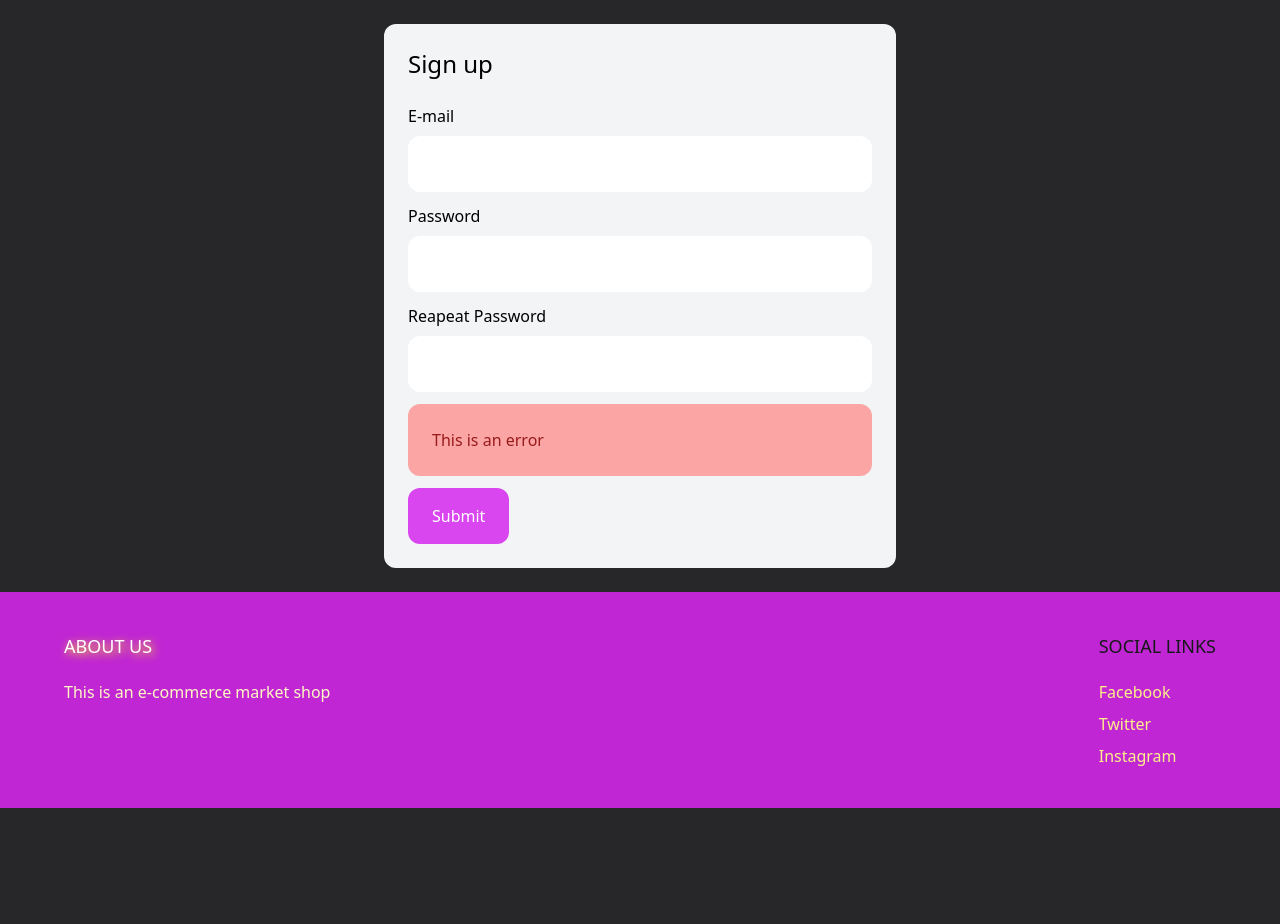
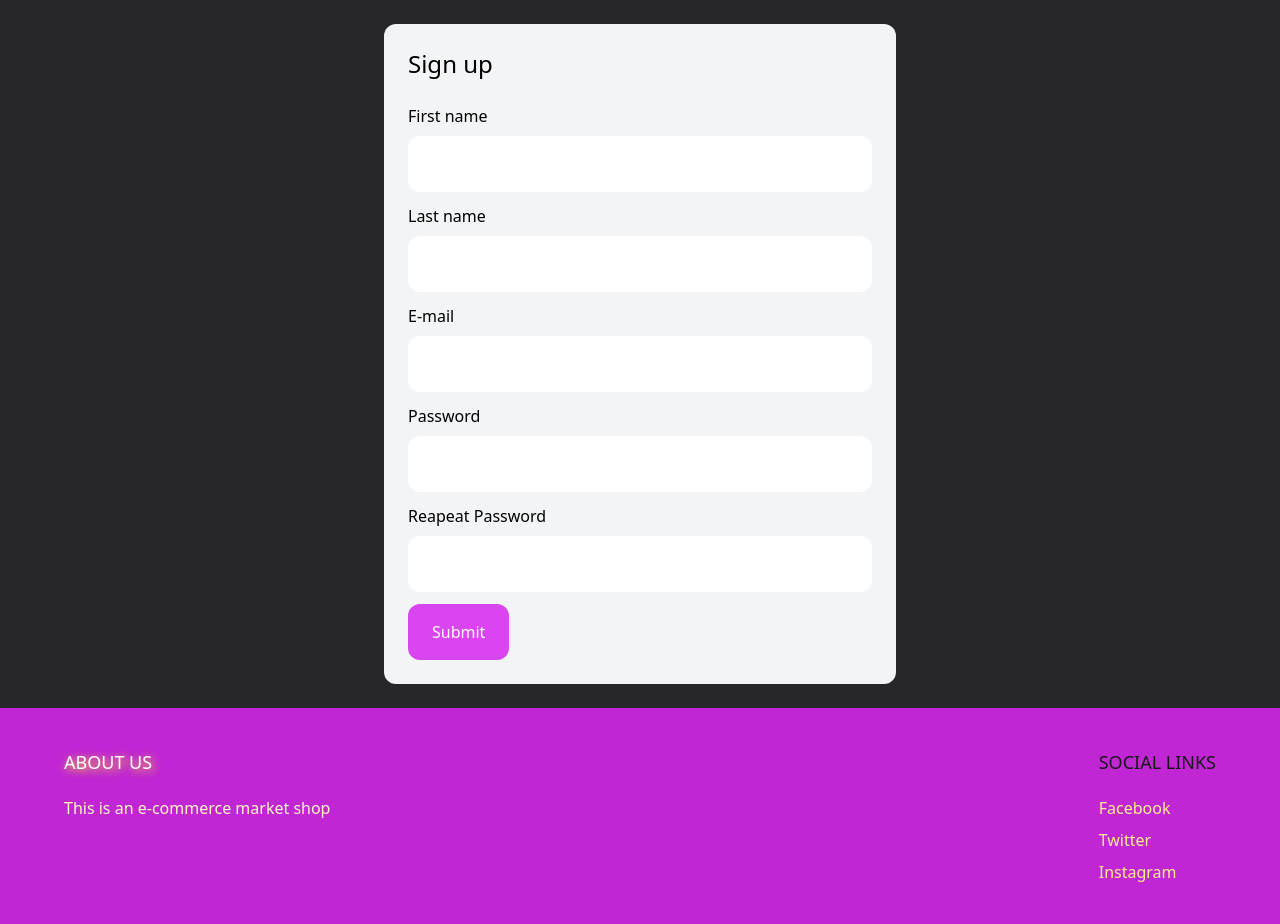
Before and after one commit to julialaska/E-commerce-website, a Django app: template eccomerce_website/websiteapp/templates/website_app/signup.html in a window 1280 px wide. Shown: the part 77-1001 px from the top of the page. Before the commit the page ends 885 px from the top, so only its background shows below. Run offline with Django 4.2, Linux system fonts and the light colour scheme; the template is opened without the code that fills it, so the values that code supplies are empty; some libraries are stand-ins or nearby versions.

Commit message:
signup form

```diff
--- a/eccomerce_website/websiteapp/templates/website_app/signup.html
+++ b/eccomerce_website/websiteapp/templates/website_app/signup.html
@@ -7,20 +7,33 @@
 
         <form method="post" action="." class="space-y-3">
             <div>
+                <label>First name</label>
+                <input type="text" name="first_name" class="w-full mt-2 py-4 px-6 bg-white rounded-xl">
+            </div>
+            <div>
+                <label>Last name</label>
+                <input type="text" name="last_name" class="w-full mt-2 py-4 px-6 bg-white rounded-xl">
+            </div>
+            <div>
                 <label>E-mail</label>
-                <input type="email" class="w-full mt-2 py-4 px-6 bg-white rounded-xl">
+                <input type="email" name="email" class="w-full mt-2 py-4 px-6 bg-white rounded-xl">
             </div>
             <div>
                 <label>Password</label>
-                <input type="password" class="w-full mt-2 py-4 px-6 bg-white rounded-xl">
+                <input type="password" name="password" class="w-full mt-2 py-4 px-6 bg-white rounded-xl">
             </div>
             <div>
                 <label>Reapeat Password</label>
-                <input type="password" class="w-full mt-2 py-4 px-6 bg-white rounded-xl">
+                <input type="password" name="password2" class="w-full mt-2 py-4 px-6 bg-white rounded-xl">
             </div>
-            <div class="p-6 bg-red-300 text-red-800 rounded-xl">
-                This is an error
-            </div>
+
+            {% if form.errors %}
+                {% for field in field.errors %}
+                    <div class="p-6 bg-red-300 text-red-800 rounded-xl">
+                        <p> {{ error|escape }} </p>
+                    </div>
+                {% endfor %}
+            {% endif %}
 
             <div>
                 <button class="py-4 px-6 rounded-xl text-white bg-fuchsia-500 hover:bg-fuchsia-800">Submit</button>
```
Also changed, not shown: eccomerce_website/websiteapp/forms.py (added, +14 -0 lines), eccomerce_website/websiteapp/views.py (+17 -2 lines), eccomerce_website/db.sqlite3, eccomerce_website/media/uploads/UJP_Instagram_Tsr1Sheet11_1080x1350pxH_1.jpg (added), eccomerce_website/media/uploads/pobrane.jfif (added), eccomerce_website/media/uploads/uploads/UJP_Instagram_Tsr1Sheet11_1080x1350pxH_1.jpg (added), eccomerce_website/media/uploads/uploads/pobrane.jfif (added).
